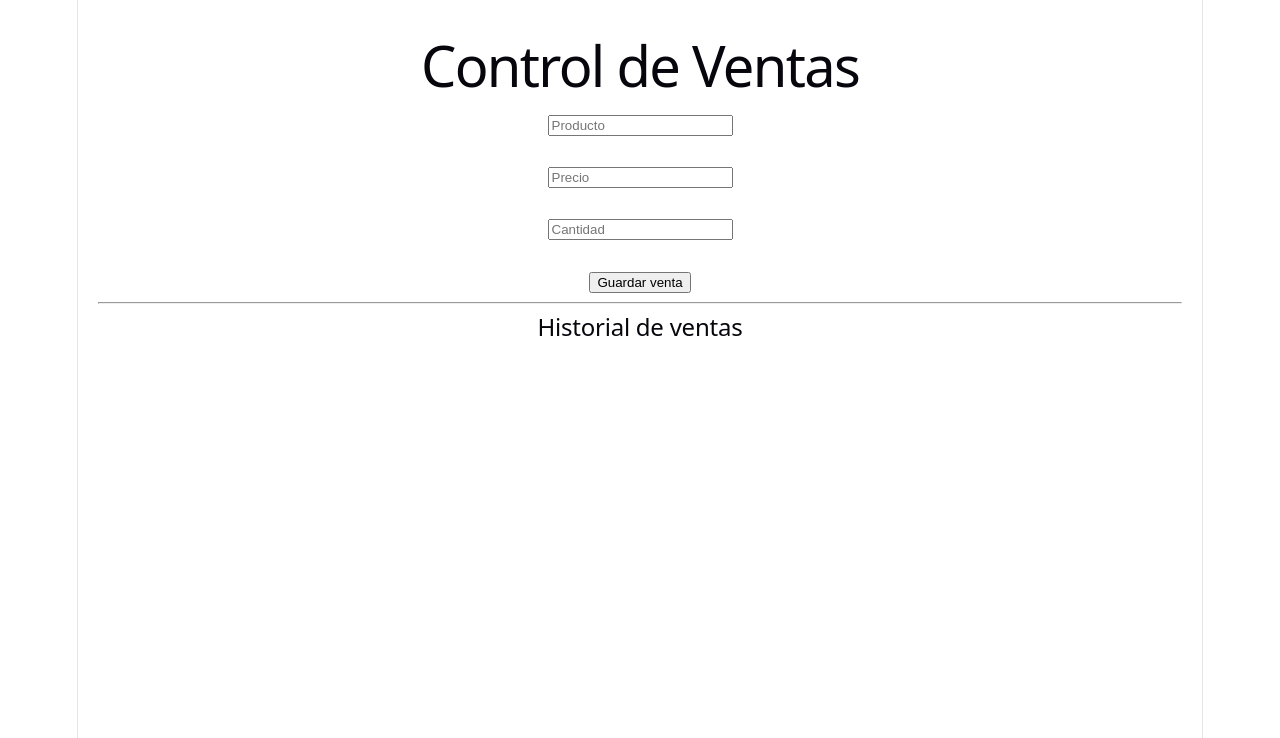
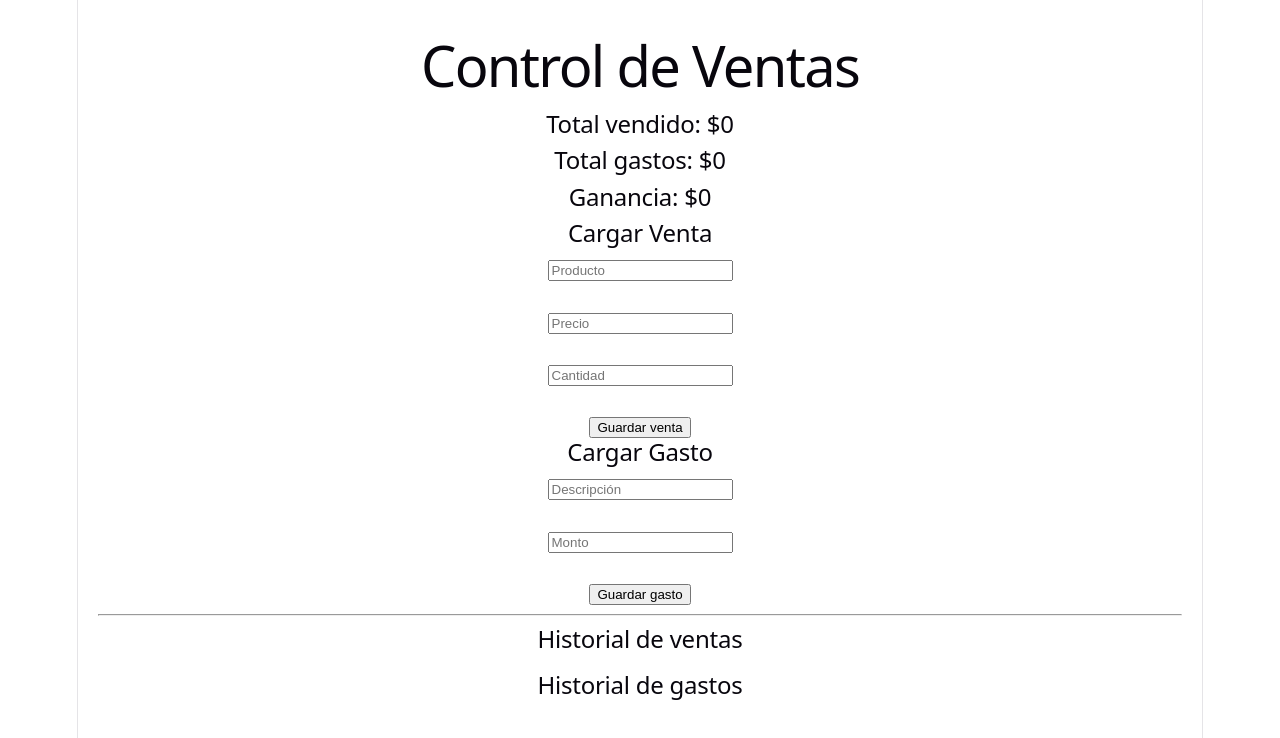
Before and after one commit to Maximiliano84/control-pizzas, a React (Vite) app: page / in a window 1280 px wide. Shown: the top 738 px of the page. Built offline with nearby package versions, Linux system fonts and the light colour scheme.

Commit message:
version inicial app pizzas

```diff
--- a/package.json
+++ b/package.json
@@ -10,6 +10,7 @@
     "preview": "vite preview"
   },
   "dependencies": {
+    "firebase": "^12.12.0",
     "react": "^19.2.4",
     "react-dom": "^19.2.4"
   },
--- a/src/App.jsx
+++ b/src/App.jsx
@@ -1,71 +1,60 @@
 import { useState } from "react";
+import VentaForm from "./components/VentaForm";
+import GastoForm from "./components/GastoForm";
 
 function App() {
-  const [producto, setProducto] = useState("");
-  const [precio, setPrecio] = useState("");
-  const [cantidad, setCantidad] = useState("");
+
   const [ventas, setVentas] = useState([]);
+const [gastos, setGastos] = useState([]);
 
-  const handleSubmit = (e) => {
-    e.preventDefault();
 
-    const nuevaVenta = {
-      producto,
-      precio: Number(precio),
-      cantidad: Number(cantidad),
-      fecha: new Date().toLocaleString(),
-    };
+ const totalVentas = ventas.reduce((acc, venta) => {
+  return acc + venta.precio * venta.cantidad;
+}, 0);
 
-    setVentas([...ventas, nuevaVenta]);
-
-    setProducto("");
-    setPrecio("");
-    setCantidad("");
-  };
+const totalGastos = gastos.reduce((acc, gasto) => {
+  return acc + gasto.monto;
+}, 0);
 
   return (
     <div style={{ padding: "20px" }}>
       <h1>Control de Ventas</h1>
+      <h2>Total vendido: ${totalVentas}</h2>
+<h2>Total gastos: ${totalGastos}</h2>
+<h2>Ganancia: ${totalVentas - totalGastos}</h2>
 
-      <form onSubmit={handleSubmit}>
-        <input
-          type="text"
-          placeholder="Producto"
-          value={producto}
-          onChange={(e) => setProducto(e.target.value)}
-        />
-        <br /><br />
+      <VentaForm
+  onAgregarVenta={(venta) => setVentas([...ventas, venta])}
 
-        <input
-          type="number"
-          placeholder="Precio"
-          value={precio}
-          onChange={(e) => setPrecio(e.target.value)}
-        />
-        <br /><br />
-
-        <input
-          type="number"
-          placeholder="Cantidad"
-          value={cantidad}
-          onChange={(e) => setCantidad(e.target.value)}
-        />
-        <br /><br />
-
-        <button type="submit">Guardar venta</button>
-      </form>
+/>
+<GastoForm
+  onAgregarGasto={(gasto) => setGastos([...gastos, gasto])}
+/>
 
       <hr />
 
       <h2>Historial de ventas</h2>
+
 
       <ul>
         {ventas.map((venta, index) => (
           <li key={index}>
             {venta.producto} - ${venta.precio} x {venta.cantidad} | {venta.fecha}
           </li>
+
         ))}
+
       </ul>
+      <h2>Historial de gastos</h2>
+
+<ul>
+  {gastos.map((gasto, index) => (
+    <li key={index}>
+      {gasto.descripcion} - ${gasto.monto} | {gasto.fecha}
+    </li>
+  ))}
+</ul>
+
     </div>
   );
 }
--- /dev/null
+++ b/src/components/GastoForm.jsx
@@ -0,0 +1,49 @@
+import { useState } from "react";
+
+function GastoForm({ onAgregarGasto }) {
+  const [descripcion, setDescripcion] = useState("");
+  const [monto, setMonto] = useState("");
+
+  const handleSubmit = (e) => {
+    e.preventDefault();
+
+    const nuevoGasto = {
+      descripcion,
+      monto: Number(monto),
+      fecha: new Date().toLocaleString(),
+    };
+
+    onAgregarGasto(nuevoGasto);
+
+    setDescripcion("");
+    setMonto("");
+  };
+
+  return (
+    <div>
+      <h2>Cargar Gasto</h2>
+
+      <form onSubmit={handleSubmit}>
+        <input
+          type="text"
+          placeholder="Descripción"
+          value={descripcion}
+          onChange={(e) => setDescripcion(e.target.value)}
+        />
+        <br /><br />
+
+        <input
+          type="number"
+          placeholder="Monto"
+          value={monto}
+          onChange={(e) => setMonto(e.target.value)}
+        />
+        <br /><br />
+
+        <button type="submit">Guardar gasto</button>
+      </form>
+    </div>
+  );
+}
+
+export default GastoForm;
--- /dev/null
+++ b/src/components/VentaForm.jsx
@@ -0,0 +1,60 @@
+import { useState } from "react";
+
+function VentaForm({ onAgregarVenta }) {
+  const [producto, setProducto] = useState("");
+  const [precio, setPrecio] = useState("");
+  const [cantidad, setCantidad] = useState("");
+
+  const handleSubmit = (e) => {
+    e.preventDefault();
+
+    const nuevaVenta = {
+      producto,
+      precio: Number(precio),
+      cantidad: Number(cantidad),
+      fecha: new Date().toLocaleString(),
+    };
+
+    onAgregarVenta(nuevaVenta);
+
+    setProducto("");
+    setPrecio("");
+    setCantidad("");
+  };
+
+  return (
+    <div>
+      <h2>Cargar Venta</h2>
+
+      <form onSubmit={handleSubmit}>
+        <input
+          type="text"
+          placeholder="Producto"
+          value={producto}
+          onChange={(e) => setProducto(e.target.value)}
+        />
+        <br /><br />
+
+        <input
+          type="number"
+          placeholder="Precio"
+          value={precio}
+          onChange={(e) => setPrecio(e.target.value)}
+        />
+        <br /><br />
+
+        <input
+          type="number"
+          placeholder="Cantidad"
+          value={cantidad}
+          onChange={(e) => setCantidad(e.target.value)}
+        />
+        <br /><br />
+
+        <button type="submit">Guardar venta</button>
+      </form>
+    </div>
+  );
+}
+
+export default VentaForm;
```
Also changed, not shown: 1 other file (tests, documents, lock files or other folders).
